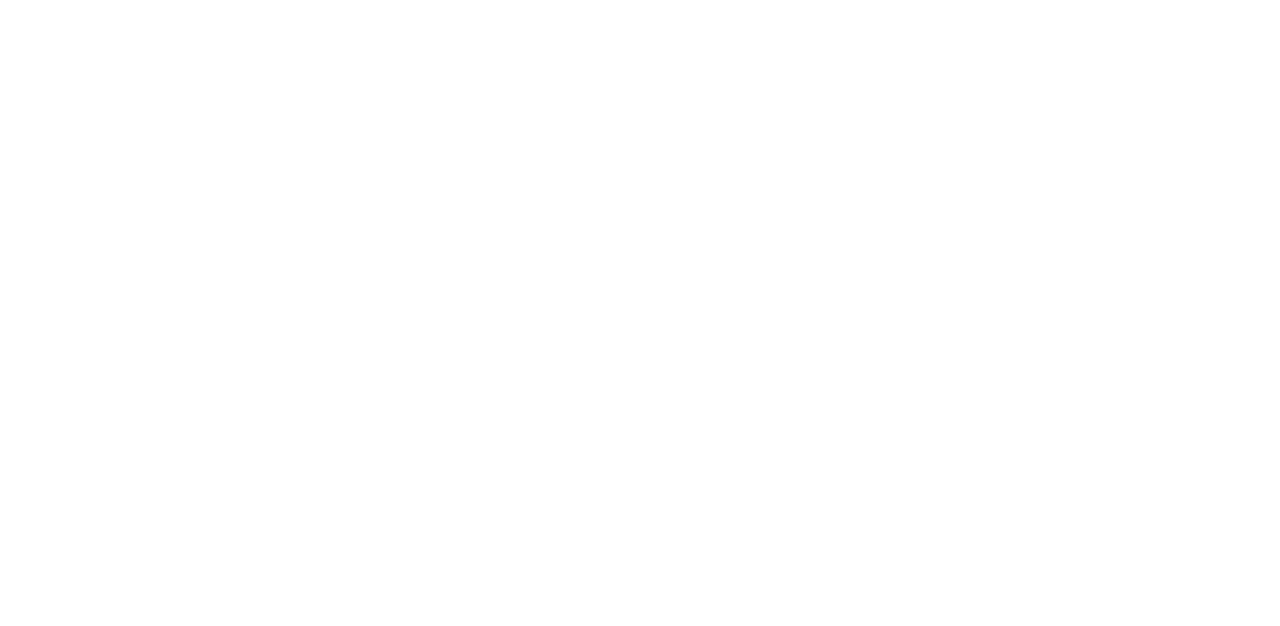
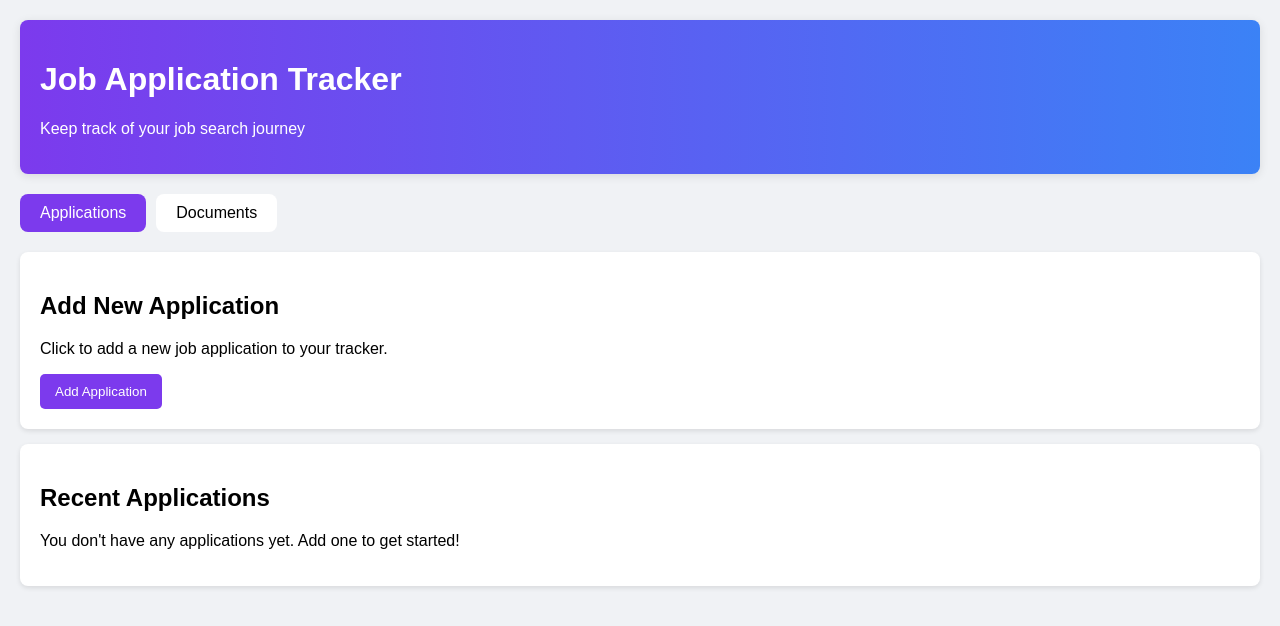
Before and after one commit to damnrb76/Job-Tracker, a plain HTML site: page index.html in a window 1280 px wide. Drawn offline with Linux system fonts and the light colour scheme.

Commit message:
Update index.html

```diff
--- a/index.html
+++ b/index.html
@@ -1,50 +1,101 @@
 <!DOCTYPE html>
 <html lang="en">
 <head>
-    <!-- Same header as before -->
+    <meta charset="UTF-8">
+    <meta name="viewport" content="width=device-width, initial-scale=1.0">
+    <title>Job Application Tracker</title>
+    <!-- Basic styling -->
+    <style>
+        body {
+            font-family: Arial, sans-serif;
+            background-color: #f0f2f5;
+            margin: 0;
+            padding: 20px;
+        }
+        header {
+            background: linear-gradient(to right, #7c3aed, #3b82f6);
+            color: white;
+            padding: 20px;
+            border-radius: 8px;
+            margin-bottom: 20px;
+            box-shadow: 0 2px 10px rgba(0,0,0,0.1);
+        }
+        .card {
+            background-color: white;
+            border-radius: 8px;
+            padding: 20px;
+            margin-bottom: 15px;
+            box-shadow: 0 2px 5px rgba(0,0,0,0.1);
+        }
+        .btn {
+            background-color: #7c3aed;
+            color: white;
+            border: none;
+            padding: 10px 15px;
+            border-radius: 5px;
+            cursor: pointer;
+        }
+        .tab-container {
+            display: flex;
+            gap: 10px;
+            margin-bottom: 20px;
+        }
+        .tab {
+            padding: 10px 20px;
+            background-color: white;
+            border-radius: 8px;
+            cursor: pointer;
+        }
+        .tab.active {
+            background-color: #7c3aed;
+            color: white;
+        }
+    </style>
 </head>
 <body>
-    <div id="root"></div>
+    <header>
+        <h1>Job Application Tracker</h1>
+        <p>Keep track of your job search journey</p>
+    </header>
 
-    <script type="text/babel">
-        const { useState, useEffect } = React;
+    <div class="tab-container">
+        <div class="tab active">Applications</div>
+        <div class="tab">Documents</div>
+    </div>
 
-        const JobTracker = () => {
-            const [activeTab, setActiveTab] = useState('applications');
-            const [applications, setApplications] = useState([]);
+    <div class="card">
+        <h2>Add New Application</h2>
+        <p>Click to add a new job application to your tracker.</p>
+        <button class="btn">Add Application</button>
+    </div>
 
-            // Load data from localStorage on initial render
-            useEffect(() => {
-                const savedApplications = localStorage.getItem('jobApplications');
-                if (savedApplications) {
-                    setApplications(JSON.parse(savedApplications));
-                }
-            }, []);
+    <div class="card">
+        <h2>Recent Applications</h2>
+        <p>You don't have any applications yet. Add one to get started!</p>
+    </div>
 
-            // Save data to localStorage whenever applications change
-            useEffect(() => {
-                localStorage.setItem('jobApplications', JSON.stringify(applications));
-            }, [applications]);
+    <script>
+        // Basic tab functionality
+        document.addEventListener('DOMContentLoaded', function() {
+            const tabs = document.querySelectorAll('.tab');
 
-            const addApplication = () => {
-                const newApplication = {
-                    id: Date.now(),
-                    company: '',
-                    role: '',
-                    status: 'interested',
-                    dateAdded: new Date().toISOString()
-                };
-                setApplications([...applications, newApplication]);
-            };
+            tabs.forEach(tab => {
+                tab.addEventListener('click', function() {
+                    // Remove active class from all tabs
+                    tabs.forEach(t => t.classList.remove('active'));
+                    // Add active class to clicked tab
+                    this.classList.add('active');
 
-            // Rest of the component remains the same
-        };
+                    // Display which tab was clicked
+                    alert('Switched to ' + this.textContent + ' tab');
+                });
+            });
 
-        // Render the React application
-        ReactDOM.render(
-            <JobTracker />,
-            document.getElementById('root')
-        );
+            // Add application button
+            document.querySelector('.btn').addEventListener('click', function() {
+                alert('Add Application button clicked!');
+            });
+        });
     </script>
 </body>
 </html>
```
